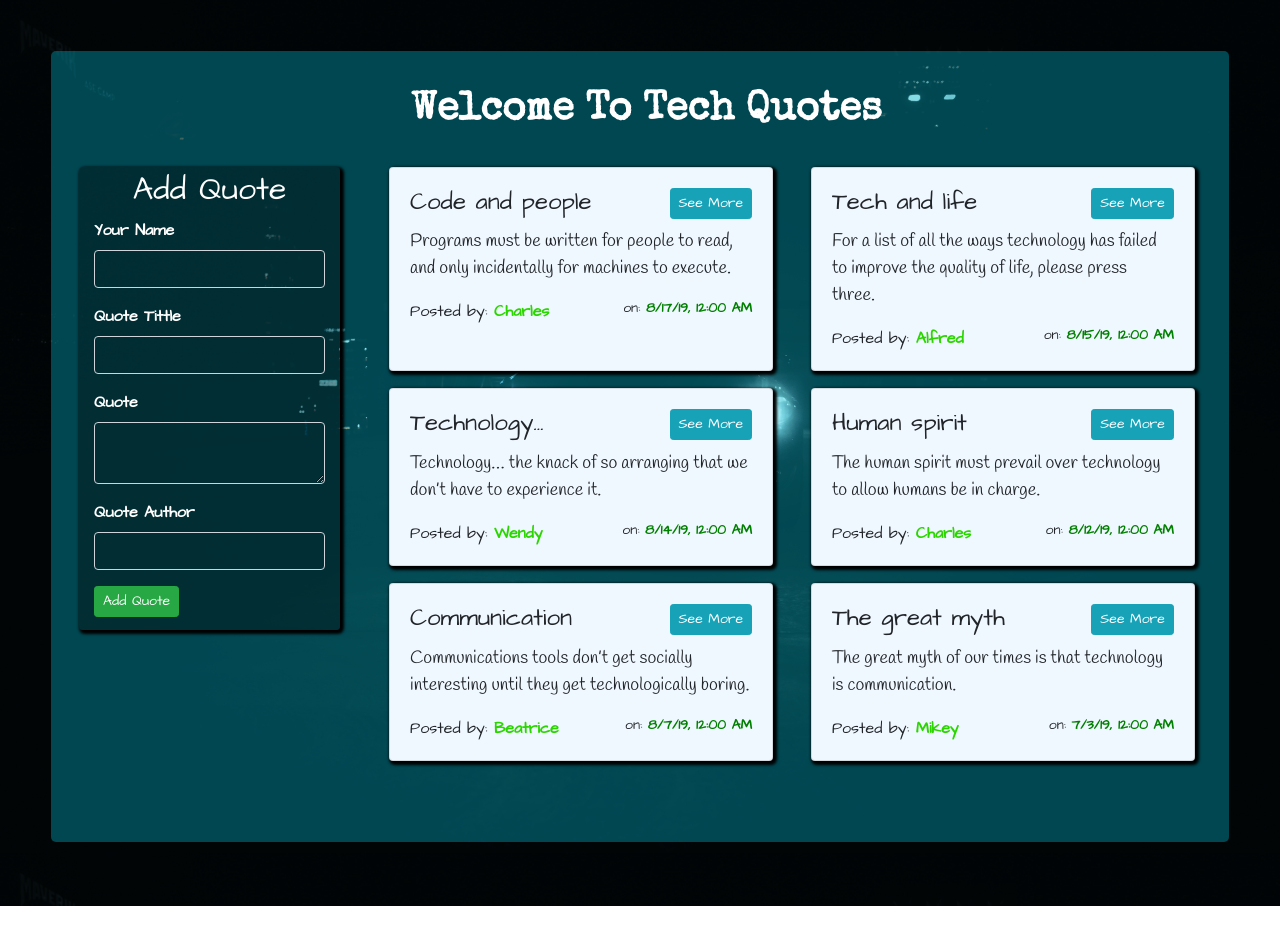
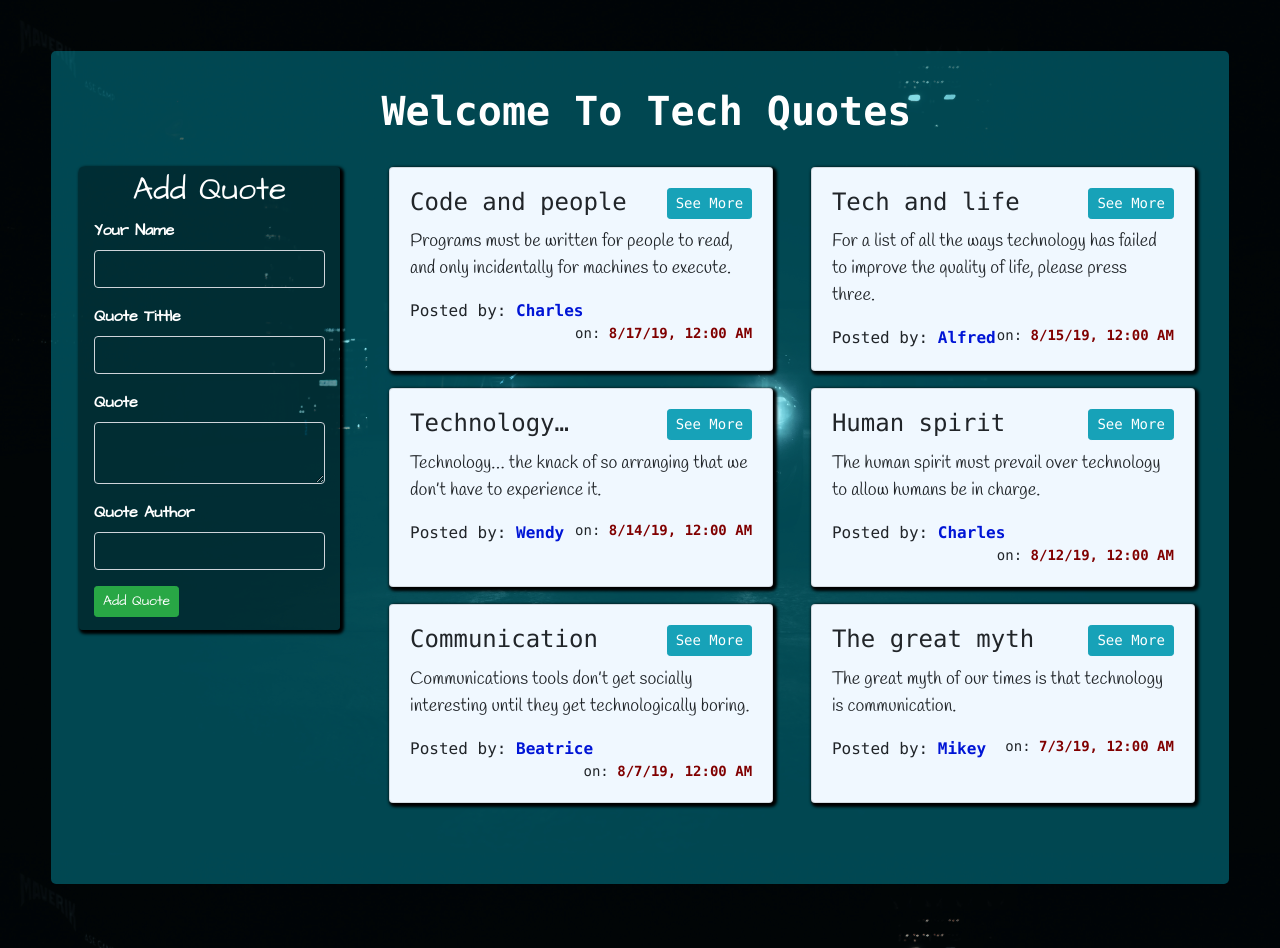
Before and after one commit to timmyworldboss/quoteapp, an Angular app: page / in a window 1280 px wide. Before the commit the page ends 906 px from the top, so only its background shows below. Built offline with nearby package versions, Linux system fonts and the light colour scheme; a web font is replaced by a local one; what @sweetalert2/ngx-sweetalert2 would draw is missing.

Commit message:
quote component

```diff
--- a/src/app/quotes/quotes.component.css
+++ b/src/app/quotes/quotes.component.css
@@ -1,5 +1,5 @@
 h1{
-  font-family: 'Special Elite', cursive;
+  font-family: 'lucida console', cursive;
   color: white;
   text-align: center;
   font-weight: bolder;
@@ -7,10 +7,10 @@ h1{
   padding-top: 2%;
 }
 h4{
-  font-family: 'Architects Daughter', cursive;
+  font-family: 'lucida console', cursive;
 }
 span{
-  font-family: 'Architects Daughter', cursive;
+  font-family: 'Lucida Console', cursive;
 }
 .overlay{
   background-color:rgba(0, 225, 255, 0.301);
@@ -24,7 +24,7 @@ span{
   padding-bottom: 5%;
 }
 #name{
-  color:rgb(43, 214, 0);
+  color:rgb(0, 21, 214);
   font-weight: 700;
 }
 .all-cards{
@@ -45,7 +45,7 @@ span{
   font-size: 14px;
 }
 #datecolor{
-  color: green;
+  color: rgb(128, 0, 0);
   font-weight: 700;
 }
 .card-text{
```
